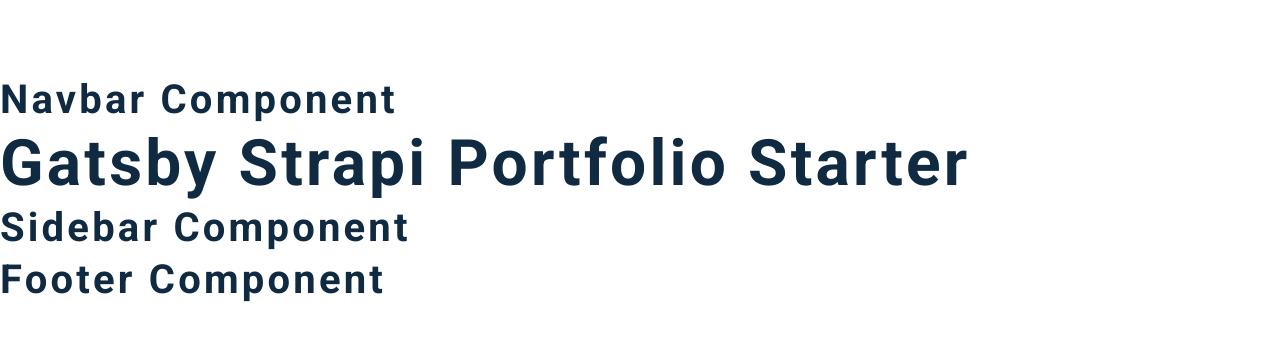
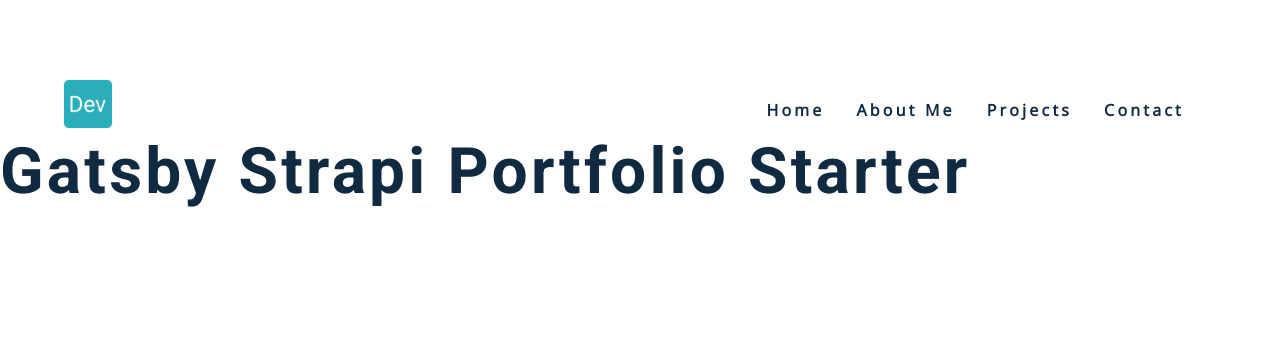
Before and after one commit to ZoranUTF8/ZoranGatsbyPortfolio, a Gatsby site: page / in a window 1280 px wide. Built offline with nearby package versions, Linux system fonts and the light colour scheme; Gatsby itself is replaced by a stand-in of ours.

Commit message:
Set up Navbar links

```diff
--- a/src/components/Layout.js
+++ b/src/components/Layout.js
@@ -9,8 +9,7 @@
     <>
       <Navbar />
       {children}
-      <Sidebar />
-      <Footer />
+
     </>
   );
 };
--- a/src/components/Navbar.js
+++ b/src/components/Navbar.js
@@ -1,11 +1,32 @@
 import React from "react";
-import logo from "../assets/images/logo.svg";
+import logo from "../assets/images/favicon.ico";
 import { FaAlignRight } from "react-icons/fa";
 import pageLinks from "../constants/links";
 import { Link } from "gatsby";
 
 const Navbar = () => {
-  return <h2>navbar component</h2>;
+  return (
+    <div className="nav-center">
+      <div className="nav-header">
+        <Link to="/">
+          <img src={logo} alt="logo" />
+        </Link>
+
+        <button type="button" className="toggle-btn">
+          <FaAlignRight />
+        </button>
+      </div>
+      <div className="nav-links">
+        {pageLinks.map((link) => {
+          return (
+            <Link key={link.id} to={link.url}>
+              {link.text}
+            </Link>
+          );
+        })}
+      </div>
+    </div>
+  );
 };
 
 export default Navbar;
--- a/src/constants/links.js
+++ b/src/constants/links.js
@@ -6,7 +6,7 @@
   },
   {
     id: 2,
-    text: "about",
+    text: "about me",
     url: "/about/",
   },
   {
```
Also changed, not shown: src/assets/images/favicon.ico (added), 1 other file.
